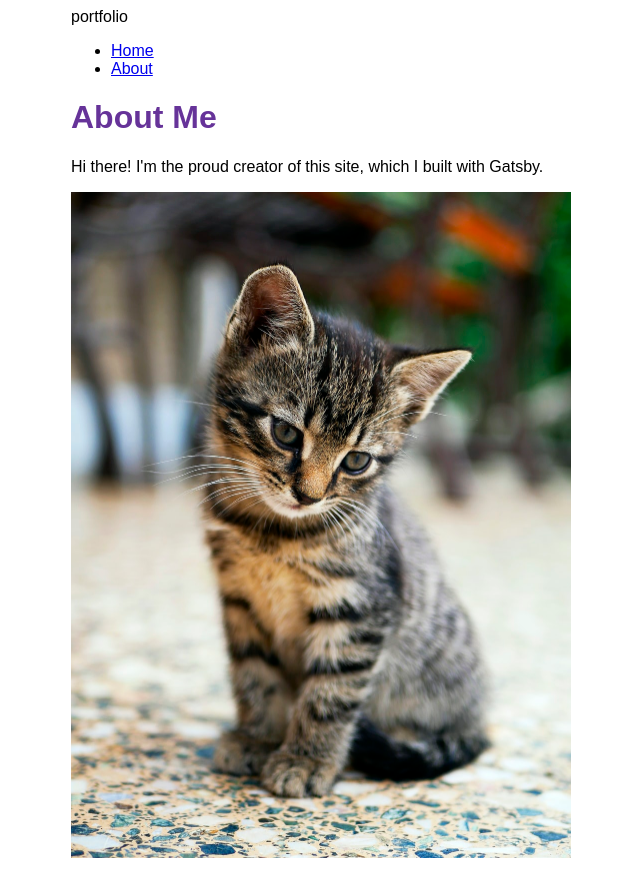
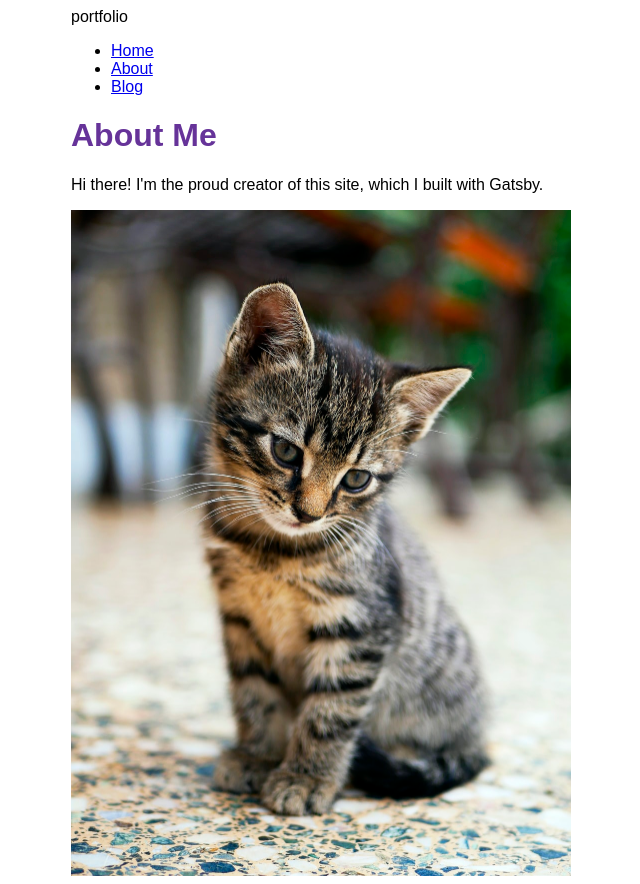
Before and after one commit to aseemm/portfolio, a Gatsby site: page /about in a window 1280 px wide. Shown: the whole page, without its empty margins (319-959 px from the left). Built offline with nearby package versions, Linux system fonts and the light colour scheme; Gatsby itself is replaced by a stand-in of ours.

Commit message:
graphql page queries

```diff
--- a/gatsby-config.js
+++ b/gatsby-config.js
@@ -6,5 +6,12 @@
   plugins: [
     "gatsby-plugin-image",
     "gatsby-plugin-sharp",
-    ]
-}
+    {
+      resolve: "gatsby-source-filesystem",
+      options: {
+        name: `blog`,
+        path: `${__dirname}/src/blog`,
+      },
+    },
+  ],
+};
--- a/src/components/layout.js
+++ b/src/components/layout.js
@@ -10,6 +10,7 @@
 } from "./layout.module.css";
 
 const Layout = ({ pageTitle, children }) => {
+  // filter out static images by using sourceInstanceName
   const data = useStaticQuery(graphql`
     query {
       site {
@@ -19,7 +20,8 @@
       }
     }
   `);
-  // console.log(data);
+
+  console.log(data);
 
   return (
     <div className={container}>
@@ -39,6 +41,11 @@
               About
             </Link>
           </li>
+          <li className={navLinkItem}>
+            <Link to="/blog" className={navLinkText}>
+              Blog
+            </Link>
+          </li>
         </ul>
       </nav>
       <main>
```
Lines whose indentation alone changed are shown as unchanged.
